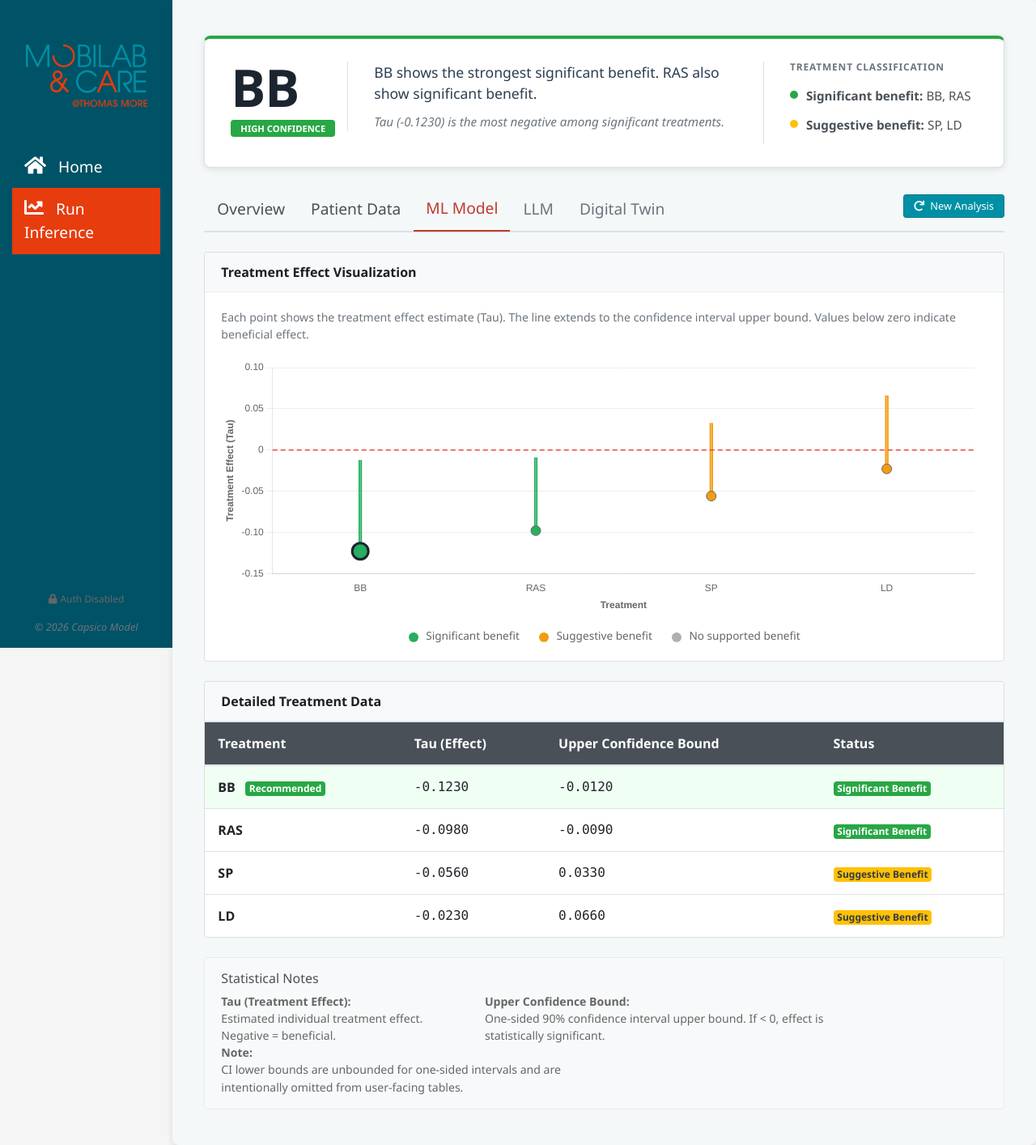
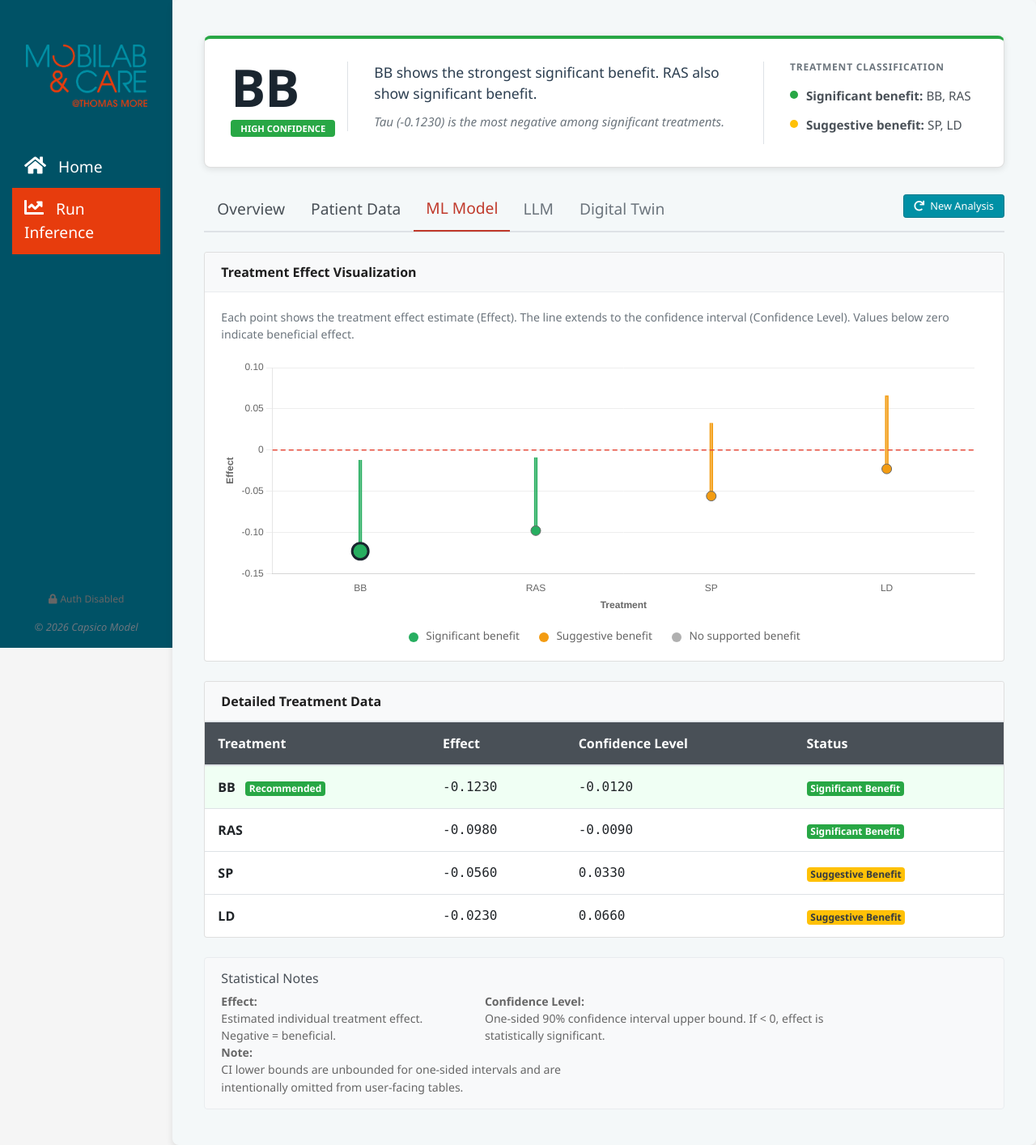
Before and after one commit to esmaakbas/internship, a Flask app: page /test-alex-ui in a window 1280 px wide, after a click on "ML Model". Shown: the whole page at 81% size. Run offline with Flask 3, Linux system fonts and the light colour scheme; parts of the project's set-up code (start-up, migrations or seed data) failed here and were passed over; some libraries are stand-ins or nearby versions.

Commit message:
debugging with another feedback

```diff
--- a/app/app_ui/templates/history_detail.html
+++ b/app/app_ui/templates/history_detail.html
@@ -80,8 +80,8 @@
                     <thead class="thead-light">
                         <tr>
                             <th>Drug</th>
-                            <th>Tau Point</th>
-                            <th>Upper Confidence Bound</th>
+                            <th>Effect</th>
+                            <th>Confidence Level</th>
                         </tr>
                     </thead>
                     <tbody>
--- a/app/app_ui/templates/results.html
+++ b/app/app_ui/templates/results.html
@@ -291,7 +291,7 @@
                 </div>
 
                 <!-- Treatment Quick View (Middle) -->
-                <div class="col-lg-4">
+                <div class="col-lg-5">
                     <div class="card h-100 mb-4">
                         <div class="card-header" style="background: #f8f9fa; border-bottom: 1px solid #e9ecef;">
                             <strong>Treatment Quick View</strong>
@@ -331,7 +331,7 @@
                 </div>
 
                 <!-- Digital Twin preview (Right) -->
-                <div class="col-lg-4">
+                <div class="col-lg-3">
                     <div class="card h-100 mb-4">
                         <div class="card-header d-flex align-items-center"
                             style="background:#0090A5; border-bottom:2px solid #E73C0D;">
@@ -720,7 +720,7 @@
                 </div>
                 <div class="card-body">
                     <p class="text-muted mb-3" style="font-size: 0.88rem;">
-                        Each point shows the treatment effect estimate (Tau). The line extends to the confidence interval upper bound.
+                        Each point shows the treatment effect estimate (Effect). The line extends to the confidence interval (Confidence Level).
                         Values below zero indicate beneficial effect.
                     </p>
                     <div style="position: relative; height: 320px;">
@@ -755,8 +755,8 @@
                             <thead style="background: #495057; color: white;">
                                 <tr>
                                     <th style="padding: 14px 16px;">Treatment</th>
-                                    <th style="padding: 14px 16px;">Tau (Effect)</th>
-                                    <th style="padding: 14px 16px;">Upper Confidence Bound</th>
+                                    <th style="padding: 14px 16px;">Effect</th>
+                                    <th style="padding: 14px 16px;">Confidence Level</th>
                                     <th style="padding: 14px 16px;">Status</th>
                                 </tr>
                             </thead>
@@ -803,11 +803,11 @@
                     <h6 class="mb-2" style="color: #495057;">Statistical Notes</h6>
                     <div class="row" style="font-size: 0.88rem; color: #666;">
                         <div class="col-md-4">
-                            <strong>Tau (Treatment Effect):</strong><br>
+                            <strong>Effect:</strong><br>
                             Estimated individual treatment effect. Negative = beneficial.
                         </div>
                         <div class="col-md-6">
-                            <strong>Upper Confidence Bound:</strong><br>
+                            <strong>Confidence Level:</strong><br>
                             One-sided 90% confidence interval upper bound. If &lt; 0, effect is statistically significant.
                         </div>
                         <div class="col-md-6">
@@ -1176,7 +1176,7 @@
                         grid: { display: false }
                     },
                     y: {
-                        title: { display: true, text: 'Treatment Effect (Tau)', font: { weight: 'bold' } },
+                        title: { display: true, text: 'Effect', font: { weight: 'bold' } },
                         grid: { color: '#eee' }
                     }
                 },
@@ -1193,7 +1193,7 @@
                                 const best = item.dataIndex === bestIdx ? ' (Recommended)' : '';
                                 return [
                                     'Effect: ' + d.tau.toFixed(4) + best,
-                                    'Upper Confidence Bound: ' + d.ciHigh.toFixed(4)
+                                    'Confidence Level: ' + d.ciHigh.toFixed(4)
                                 ];
                             }
                         }
```
Also changed, not shown: app/app_ui/templates/pdf/results_full_report.html (+5 -5 lines).
